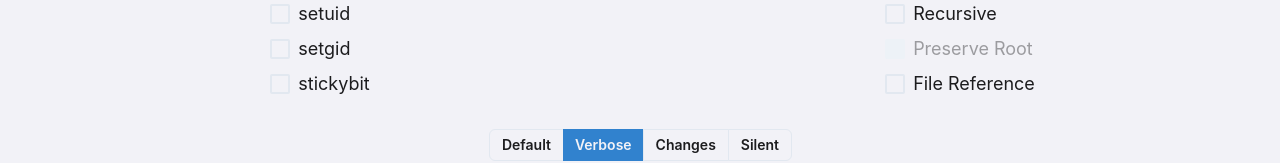
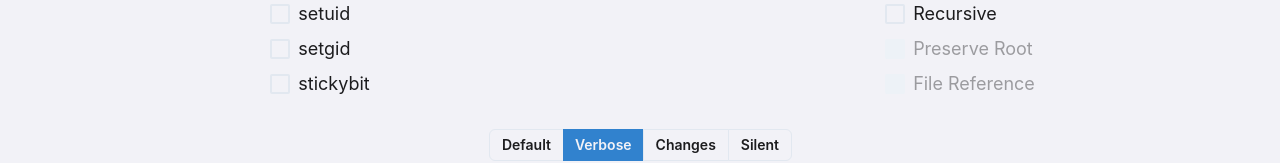
Before and after one commit to openwebtools/chmod.owtp, a Next.js app: page / in a window 1280 px wide. Shown: the part 536-699 px from the top of the page. Built offline with nearby package versions, Linux system fonts and the light colour scheme.

Commit message:
disable update

```diff
--- a/pages/index.tsx
+++ b/pages/index.tsx
@@ -300,6 +300,7 @@ const IndexPage = () => {
               </Checkbox>
               <Checkbox
                 isChecked={Boolean(perms.fileOptions.referenceFile)}
+                isDisabled={true}
                 onChange={handleFileReference}
               >
                 File Reference
```
